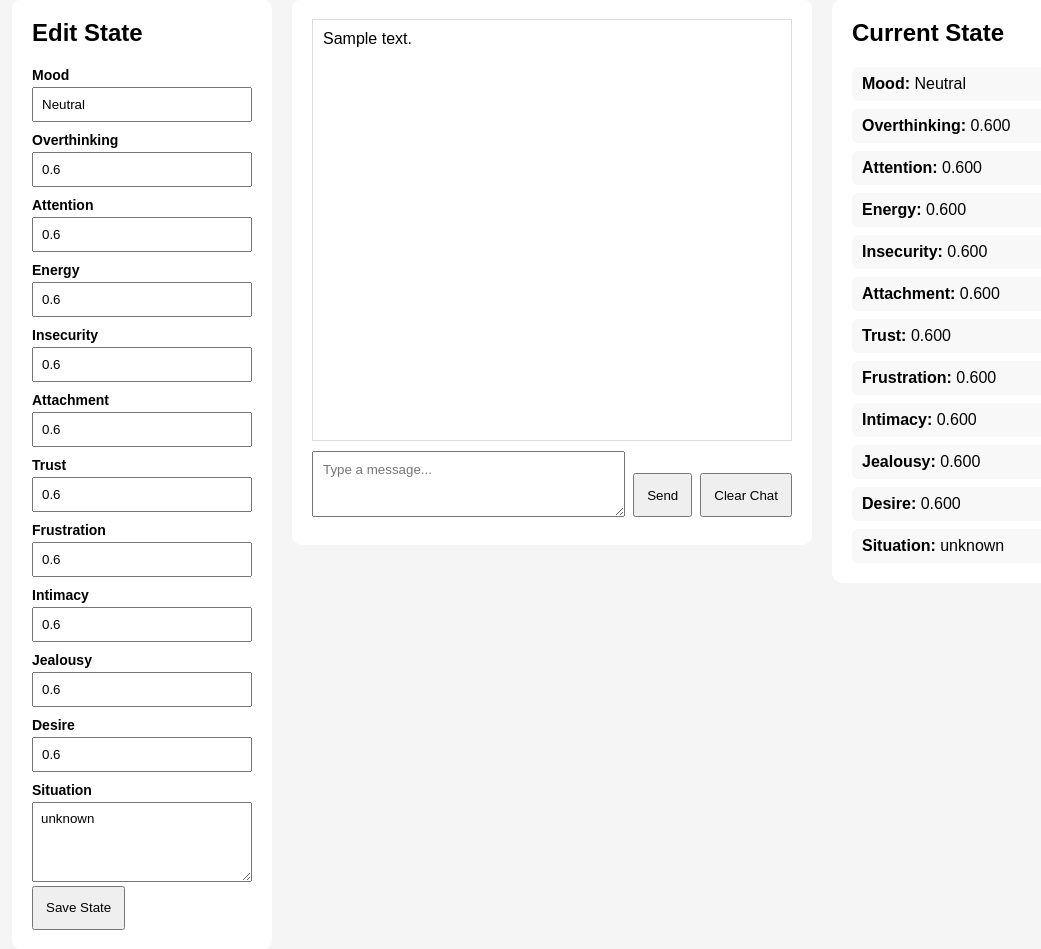
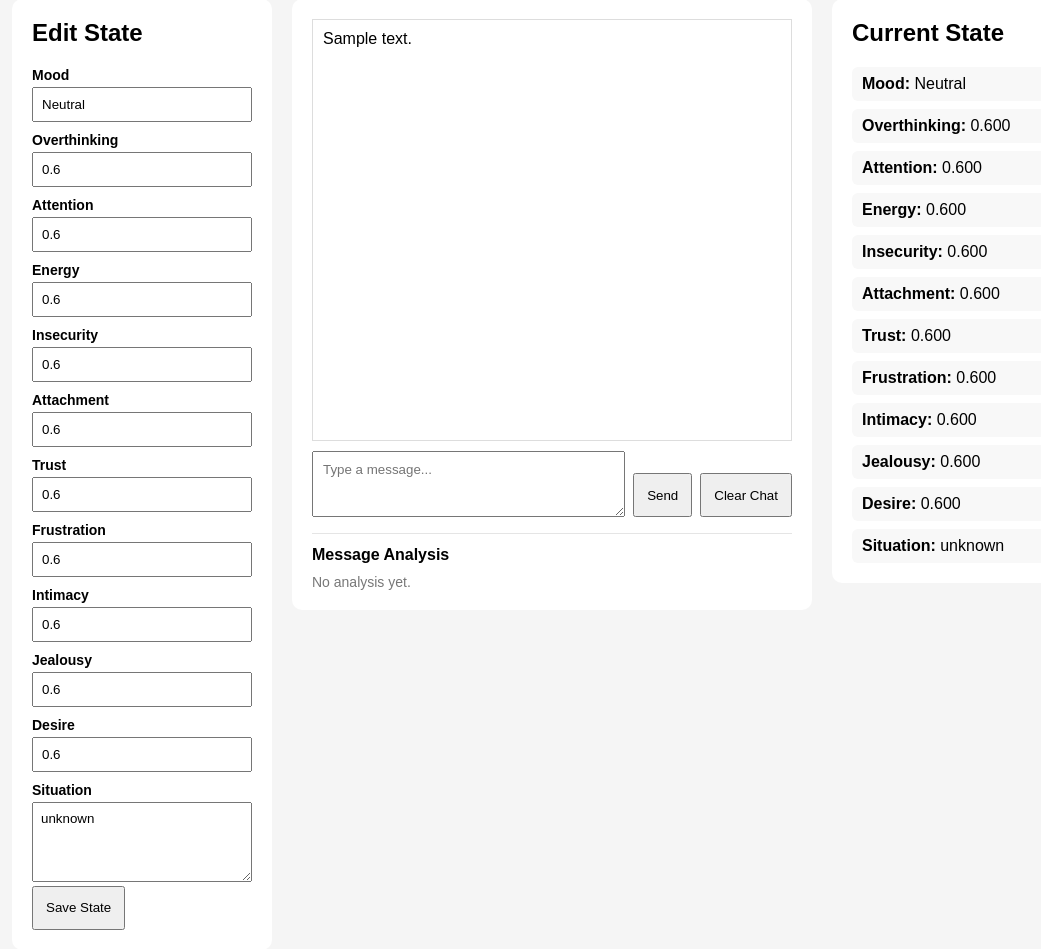
Before and after one commit to Nihili66/pythonRepo, a Flask app: page / in a window 1280 px wide. Shown: the part 31-980 px from the top of the page, without its empty margins (88-1129 px from the left). Run offline with Flask 3, Linux system fonts and the light colour scheme; data comes from the database, SQL or seed files in the repository; both versions use the stored data as it was after the commit; tables that the repository leaves empty hold one stand-in row (values such as "Sample post").

Commit message:
Updated the dashboard to also show the analysis results.

```diff
--- a/OnGoing/relationship-simulator/app.py
+++ b/OnGoing/relationship-simulator/app.py
@@ -3,7 +3,7 @@ from services.llm_service import generate_ai_response
 from database.db import get_db
 from services.life_simulation import get_current_situation
 from services.emotion_engine import update_emotional_state
-from services.emotion_engine_llm import update_emotional_state_llm
+from services.emotion_engine_llm import update_emotional_state_llm, analyze_message_llm, apply_emotional_signals
 from services.delay_engine import simulate_delay
 from services.behavior_engine import apply_behavior
 
@@ -241,7 +241,8 @@ def send_message():
 
     interpreted_message = apply_behavior(user_message, state)
 
-    state.update(update_emotional_state_llm(user_message, state))
+    analysis = analyze_message_llm(user_message)
+    state.update(apply_emotional_signals(state, analysis))
 
     save_state_to_db(state)
 
@@ -257,7 +258,8 @@ def send_message():
 
     return jsonify({
         "response": ai_response,
-        "state": get_serializable_state()
+        "state": get_serializable_state(),
+        "analysis": analysis
     })
 
 
@@ -267,7 +269,8 @@ def clear_chat():
     reset_state()
     return jsonify({
         "success": True,
-        "state": get_serializable_state()
+        "state": get_serializable_state(),
+        "analysis": None
     })
 
 
--- a/OnGoing/relationship-simulator/static/css/style.css
+++ b/OnGoing/relationship-simulator/static/css/style.css
@@ -107,6 +107,36 @@ button:disabled {
     font-size: 14px;
 }
 
+.analysis-panel {
+    margin-top: 16px;
+    border-top: 1px solid #e5e5e5;
+    padding-top: 12px;
+}
+
+.analysis-panel h3 {
+    margin: 0 0 10px 0;
+    font-size: 16px;
+}
+
+.analysis-grid {
+    display: grid;
+    grid-template-columns: 1fr 1fr;
+    gap: 8px;
+}
+
+.analysis-item {
+    padding: 8px 10px;
+    background: #f8f8f8;
+    border-radius: 6px;
+    white-space: pre-wrap;
+    font-size: 14px;
+}
+
+.analysis-empty {
+    color: #777;
+    font-size: 14px;
+}
+
 #state-view {
     display: flex;
     flex-direction: column;
--- a/OnGoing/relationship-simulator/static/js/chat.js
+++ b/OnGoing/relationship-simulator/static/js/chat.js
@@ -10,6 +10,7 @@ window.addEventListener("DOMContentLoaded", async () => {
 
     await loadMessages();
     await loadState();
+    clearAnalysis();
 });
 
 function setLoading(isLoading) {
@@ -36,6 +37,10 @@ function formatStateNumber(value) {
     return Number(value).toFixed(3);
 }
 
+function formatAnalysisNumber(value) {
+    return Number(value ?? 0).toFixed(3);
+}
+
 function renderState(state) {
     let stateView = document.getElementById("state-view");
 
@@ -53,6 +58,35 @@ function renderState(state) {
         <div class="state-item"><strong>Desire:</strong> ${formatStateNumber(state.desire)}</div>
         <div class="state-item"><strong>Situation:</strong> ${state.situation}</div>
     `;
+}
+
+function renderAnalysis(analysis) {
+    let analysisView = document.getElementById("analysis-view");
+
+    if (!analysis) {
+        clearAnalysis();
+        return;
+    }
+
+    analysisView.className = "";
+    analysisView.innerHTML = `
+        <div class="analysis-grid">
+            <div class="analysis-item"><strong>Affection:</strong> ${formatAnalysisNumber(analysis.affection)}</div>
+            <div class="analysis-item"><strong>Conflict:</strong> ${formatAnalysisNumber(analysis.conflict)}</div>
+            <div class="analysis-item"><strong>Reassurance:</strong> ${formatAnalysisNumber(analysis.reassurance)}</div>
+            <div class="analysis-item"><strong>Distance:</strong> ${formatAnalysisNumber(analysis.distance)}</div>
+            <div class="analysis-item"><strong>Vulnerability:</strong> ${formatAnalysisNumber(analysis.vulnerability)}</div>
+            <div class="analysis-item"><strong>Jealousy Trigger:</strong> ${formatAnalysisNumber(analysis.jealousy_trigger)}</div>
+            <div class="analysis-item"><strong>Sexual Tension:</strong> ${formatAnalysisNumber(analysis.sexual_tension)}</div>
+            <div class="analysis-item"><strong>Attention:</strong> ${formatAnalysisNumber(analysis.attention)}</div>
+        </div>
+    `;
+}
+
+function clearAnalysis() {
+    let analysisView = document.getElementById("analysis-view");
+    analysisView.className = "analysis-empty";
+    analysisView.innerText = "No analysis yet.";
 }
 
 function fillStateForm(state) {
@@ -156,6 +190,8 @@ async function sendMessage() {
         } else {
             await loadState();
         }
+
+        renderAnalysis(data.analysis);
     } catch (error) {
         addMessage("ai", "Something went wrong. Please try again.");
     } finally {
@@ -177,6 +213,7 @@ async function clearChat() {
     if (data.success) {
         document.getElementById("chat-box").innerHTML = "";
         scrollToBottom();
+        clearAnalysis();
 
         if (data.state) {
             renderState(data.state);
--- a/OnGoing/relationship-simulator/templates/chat.html
+++ b/OnGoing/relationship-simulator/templates/chat.html
@@ -62,6 +62,11 @@
 
         <div id="status"></div>
 
+        <div class="analysis-panel">
+            <h3>Message Analysis</h3>
+            <div id="analysis-view" class="analysis-empty">No analysis yet.</div>
+        </div>
+
     </div>
 
     <div class="state-panel">
```
Also changed, not shown: OnGoing/relationship-simulator/services/emotion_engine_llm.py (+16 -26 lines), OnGoing/relationship-simulator/database/db.sqlite3.
